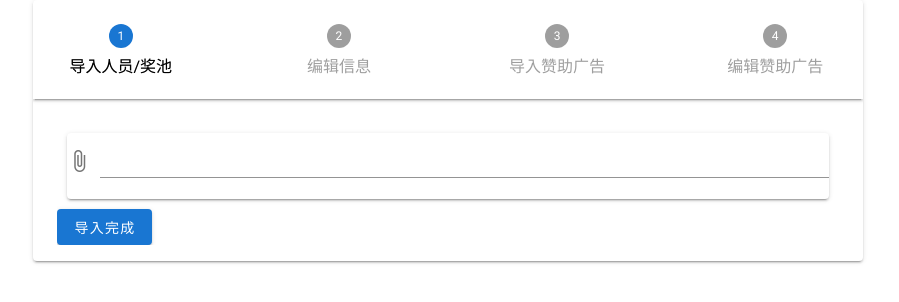
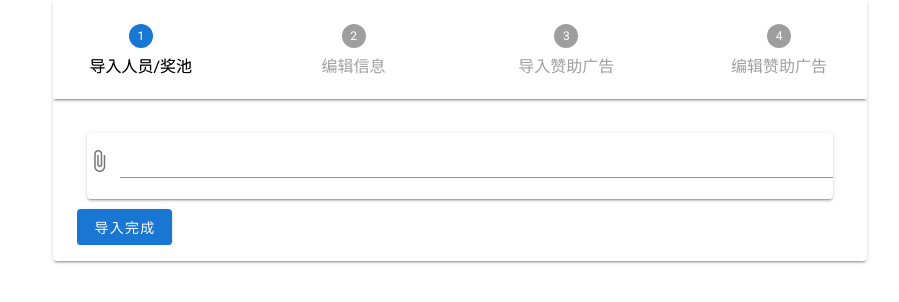
Before and after one commit to Hyuishine/yys-bistro-lottery, a Vue app: page /#/excel in a window 1280 px wide. Shown: the top 302 px of the page, without its empty margins (180-1079 px from the left). Built offline with nearby package versions, Linux system fonts and the light colour scheme; what xlsx would draw is missing.

Commit message:
解决 布局往左偏移了12px的bug

```diff
--- a/src/App.vue
+++ b/src/App.vue
@@ -2,7 +2,7 @@
  * @Author: 黄宇/hyuishine
  * @Date: 2020-12-09 22:24:33
  * @LastEditors: 黄宇/hyuishine
- * @LastEditTime: 2020-12-13 22:07:08
+ * @LastEditTime: 2020-12-21 18:41:00
  * @Description:
  * @Email: hyuishine@gmail.com
  * @Company: 3xData
@@ -17,7 +17,7 @@
 html,
 body {
   margin: 0;
-  padding: 0;
+  padding: 0 0 0 12px;
   overflow: hidden !important;
 }
 </style>
```
